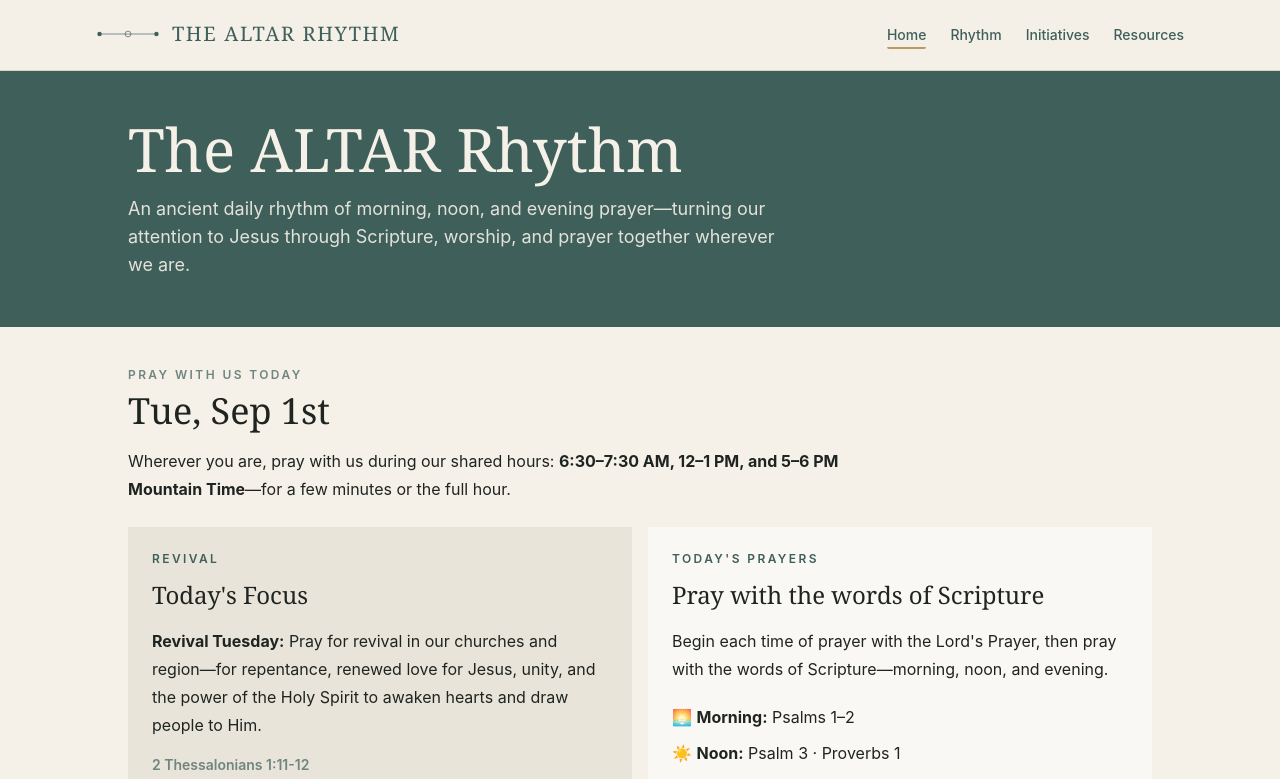
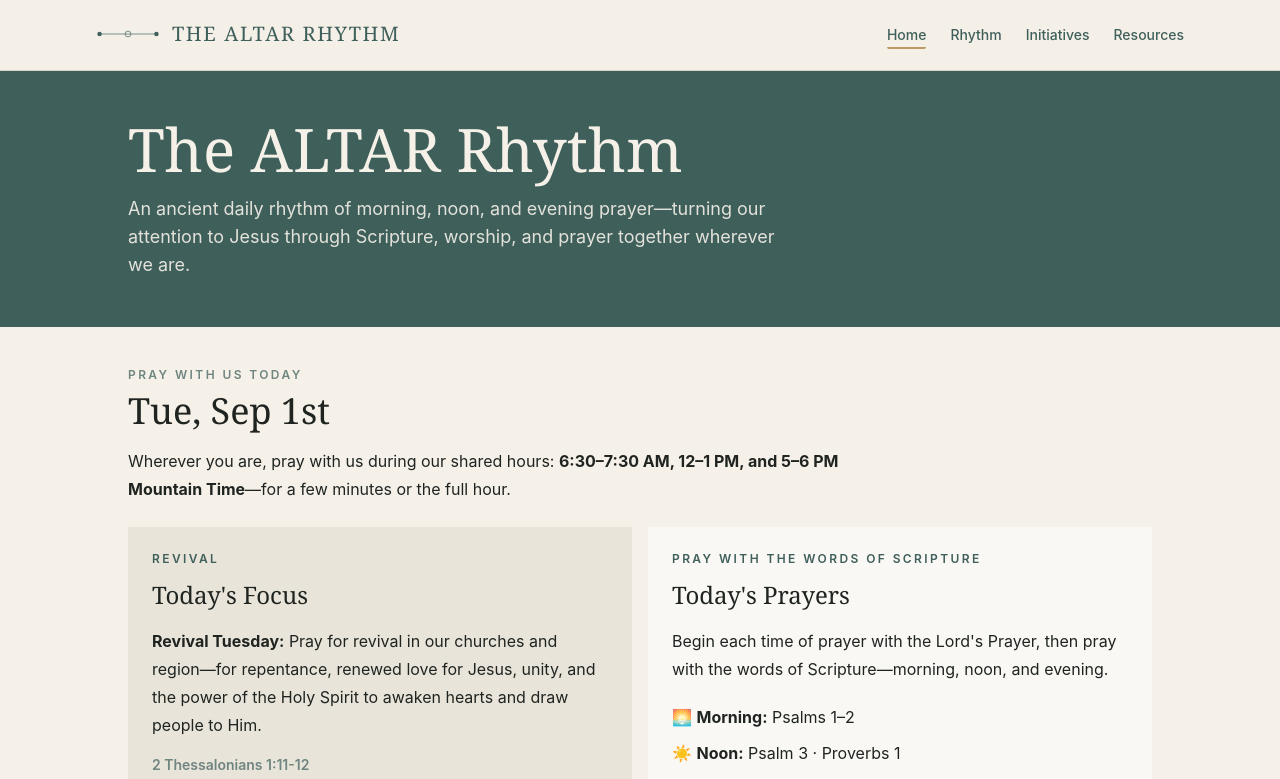
Before and after one commit to projectnemeth/prayer-room-organizer, a React (Vite) app: page / in a window 1280 px wide. Shown: the top 779 px of the page. Built offline with nearby package versions, Linux system fonts and the light colour scheme; no server answers; the database is empty.

Commit message:
Refine homepage prayer heading and gathering access layout

```diff
--- a/src/features/public/PublicHome.tsx
+++ b/src/features/public/PublicHome.tsx
@@ -92,16 +92,26 @@ export function PublicHome({ focus: suppliedFocus, gatherings: suppliedGathering
 
       <section aria-labelledby="pray-today-heading" className="px-6 py-8 sm:px-10 sm:py-10 lg:px-16">
         <div className="mx-auto max-w-5xl">
+          <div className={`grid items-center gap-4 ${gatheringSeason ? 'min-[600px]:grid-cols-[minmax(0,1fr)_minmax(0,18rem)]' : ''}`}>
+            <div className="min-w-0">
               <p className="text-xs font-semibold uppercase tracking-[0.2em] text-altar-sage">Pray with us today</p>
               <h2 className="mt-2 font-serif text-3xl leading-tight sm:text-4xl" id="pray-today-heading">{formatChurchDayHeading(churchDay.dateKey)}</h2>
+            </div>
             {gatheringSeason && (
-            <div className="mt-4 flex flex-col items-start gap-2 sm:flex-row sm:flex-wrap sm:items-center sm:gap-4">
+              <div className="flex min-w-0 flex-col items-start gap-2 min-[600px]:justify-self-end">
                 <a className="button-primary" href={gatheringSeason.liveZoom} rel="noopener noreferrer" target="_blank">Join Live on Zoom</a>
                 <p className="text-sm leading-6 text-altar-ink/75">Mon–Fri · 6:30–7:30 AM &amp; 5–6 PM MT</p>
               </div>
             )}
+          </div>
           <p className="mt-4 max-w-3xl leading-7">Wherever you are, pray with us during our shared hours: <strong>6:30–7:30 AM, 12–1 PM, and 5–6 PM Mountain Time</strong>—for a few minutes or the full hour.</p>
-          {gatheringSeason && <p className="mt-2 max-w-3xl leading-7">{gatheringSeason.invitation}</p>}
+          {gatheringSeason && (
+            <p className="mt-2 max-w-3xl leading-7">
+              {gatheringSeason.invitation}{' '}
+              <a className="focus-ring font-semibold text-altar-teal underline decoration-altar-gold decoration-2 underline-offset-4" href={gatheringSeason.mapsUrl} rel="noopener noreferrer" target="_blank">{gatheringSeason.locationLabel}</a>
+              {' '}in {gatheringSeason.locationCity}, or online via Zoom.
+            </p>
+          )}
 
           <div className="mt-6 grid items-start gap-4 md:grid-cols-2">
             <article className="bg-altar-stone/45 p-5 sm:p-6">
@@ -112,8 +122,8 @@ export function PublicHome({ focus: suppliedFocus, gatherings: suppliedGathering
               <Link className="focus-ring mt-5 inline-block font-semibold text-altar-teal underline decoration-altar-gold decoration-2 underline-offset-4" to="/rhythm#weekly-focus">Explore the prayer focuses →</Link>
             </article>
             <article className="bg-white/55 p-5 sm:p-6">
-              <p className="text-xs font-semibold uppercase tracking-[0.2em] text-altar-teal">Today&apos;s prayers</p>
-              <h3 className="mt-3 font-serif text-2xl">Pray with the words of Scripture</h3>
+              <p className="text-xs font-semibold uppercase tracking-[0.2em] text-altar-teal">Pray with the words of Scripture</p>
+              <h3 className="mt-3 font-serif text-2xl">Today&apos;s Prayers</h3>
               <p className="mt-4 leading-7">Begin each time of prayer with the Lord&apos;s Prayer, then pray with the words of Scripture—morning, noon, and evening.</p>
               {scripture ? (
                 <ul className="mt-5 space-y-2 leading-7">
--- a/src/features/public/daily-content.ts
+++ b/src/features/public/daily-content.ts
@@ -15,7 +15,10 @@ const gatheringSeasons = [{
   announceFrom: '2026-09-30',
   endsBefore: '2026-11-01',
   liveZoom: 'https://altar.day/zoom-Oct26',
-  invitation: 'October 1–30, Monday–Friday, join our morning and evening gatherings in person at the Lighthouse Prayer Room in Castle Rock, CO, or online via Zoom.',
+  invitation: 'October 1–30, Monday–Friday, join our morning and evening gatherings in person at the',
+  locationLabel: 'Lighthouse Prayer Room',
+  locationCity: 'Castle Rock, CO',
+  mapsUrl: 'https://www.google.com/maps/search/?api=1&query=4881%20Cherokee%20Dr%2C%20Castle%20Rock%2C%20CO%2080109',
 }]
 
 export function getGatheringSeason(dateKey: string) {
```
Also changed, not shown: 1 other file (tests, documents, lock files or other folders). Lines whose indentation alone changed are shown as unchanged.
